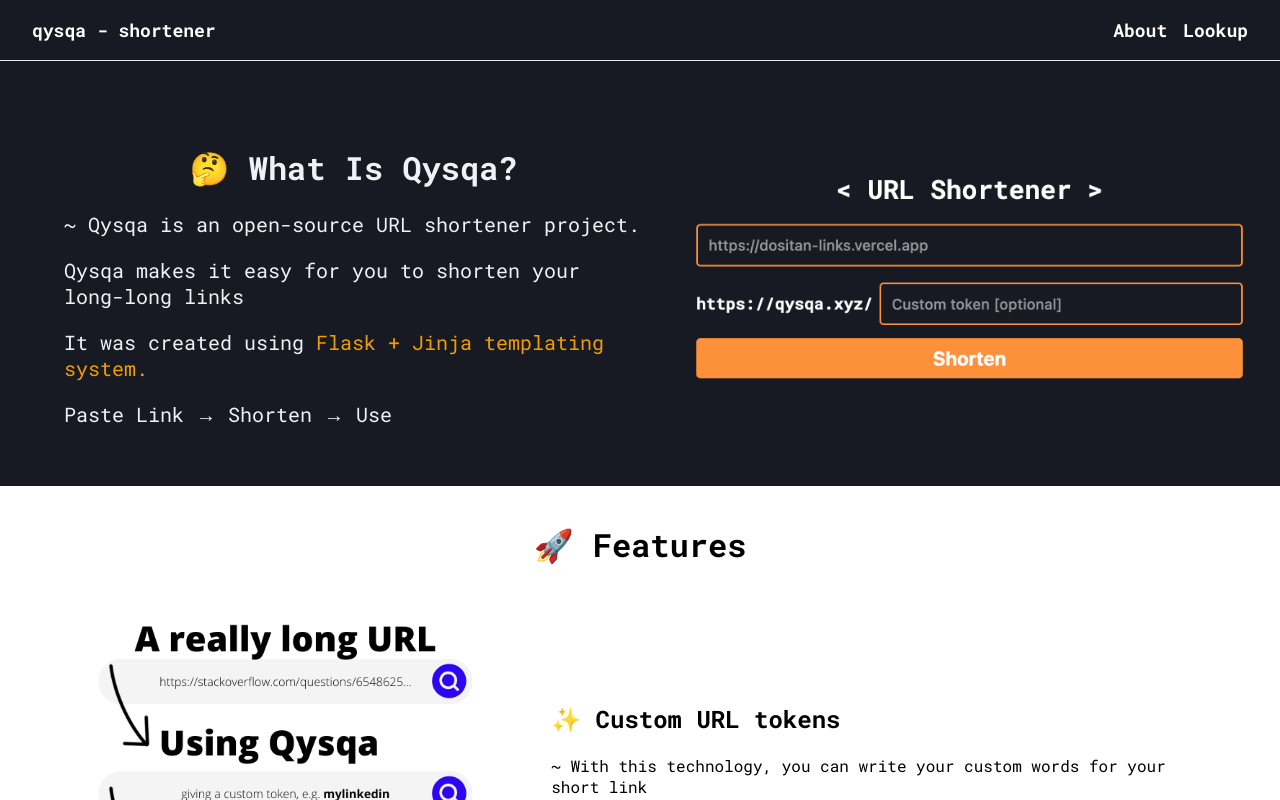
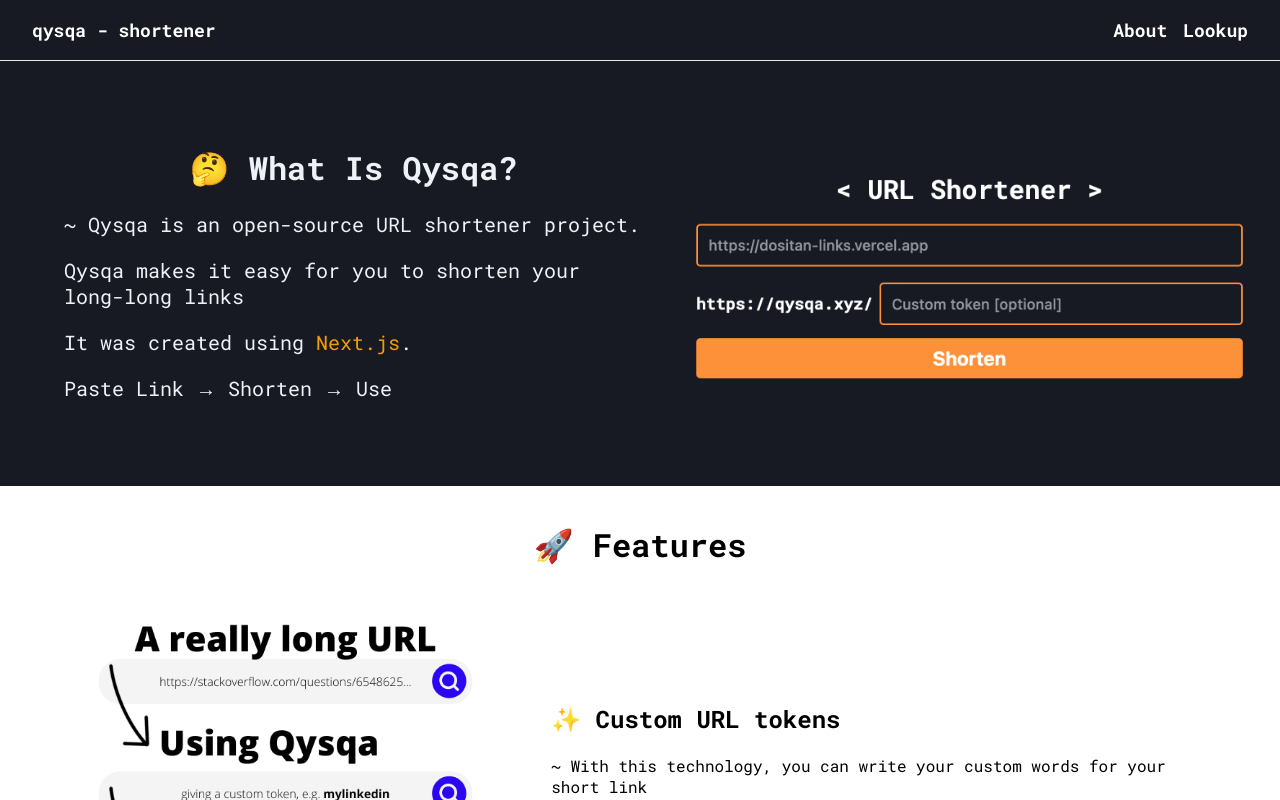
Before and after one commit to dastanozgeldi/qysqa, a Next.js app: page /about in a window 1280 px wide. Shown: the top 800 px of the page. Built offline with nearby package versions, Linux system fonts and the light colour scheme.

Commit message:
feat(about): update tech stack info

```diff
--- a/components/About/WhatIsQysqa.tsx
+++ b/components/About/WhatIsQysqa.tsx
@@ -47,7 +47,7 @@
           <p>Qysqa makes it easy for you to shorten your long-long links</p>
           <p>
             It was created using{" "}
-            <span className="highlight">Flask + Jinja templating system.</span>{" "}
+            <span className="highlight">Next.js</span>{". "}
           </p>
           <p>Paste Link → Shorten → Use</p>
         </div>
```
